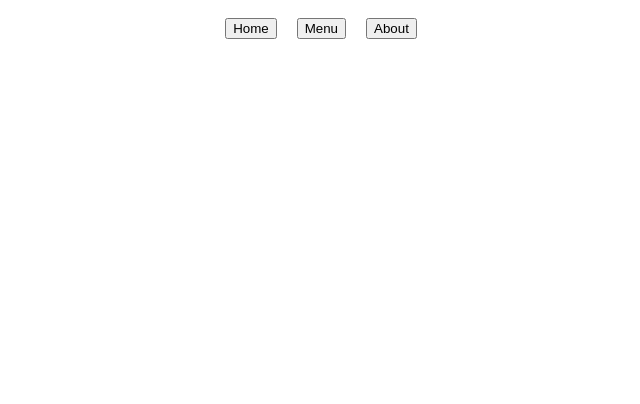
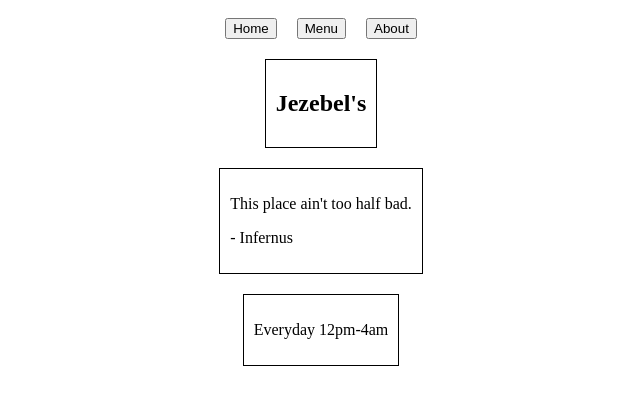
Before and after one commit to quietwas/restaurant-page, a website built with webpack: page src/template.html in a window 1280 px wide. Shown: the whole page, without its empty margins (319-959 px from the left). Built offline with nearby package versions, Linux system fonts and the light colour scheme.

Commit message:
Initialized home.js and initial page load
Created a button function which allows the user to change to the home screen once the other buttons are initialized and exported the createHomeScreen function to have an initial start screen

```diff
--- a/src/home.js
+++ b/src/home.js
@@ -1 +1,40 @@
 import "./styles.css"
+
+function createHomeScreen(content) {
+    content.replaceChildren()
+
+    const titleCard = document.createElement("div")
+    titleCard.classList.add("card")
+    const title = document.createElement("h2")
+    title.textContent = "Jezebel's"
+    titleCard.appendChild(title)
+
+    const reviewCard = document.createElement("div")
+    reviewCard.classList.add("card")
+    const review = document.createElement("p")
+    const author = document.createElement("p")
+    review.textContent = "This place ain't too half bad."
+    author.textContent = "- Infernus"
+    reviewCard.appendChild(review)
+    reviewCard.appendChild(author)
+
+    const hoursCard = document.createElement("div")
+    hoursCard.classList.add("card")
+    const hours = document.createElement("p")
+    hours.textContent = "Everyday 12pm-4am"
+    hoursCard.appendChild(hours)
+
+    content.appendChild(titleCard)
+    content.appendChild(reviewCard)
+    content.appendChild(hoursCard)
+}
+
+const homeButton = document.querySelector(".home")
+
+homeButton.addEventListener("click", () => {
+    createHomeScreen(content)
+})
+
+export {
+    createHomeScreen
+}
--- a/src/index.js
+++ b/src/index.js
@@ -1 +1,7 @@
 import "./load.js"
+import "./home.js"
+import { createHomeScreen } from "./home.js"
+
+const content = document.querySelector("#content")
+
+createHomeScreen(content)
--- a/src/styles.css
+++ b/src/styles.css
@@ -12,6 +12,7 @@ nav {
     flex-direction: column;
     justify-content: center;
     align-items: center;
+    gap: 20px;
 }
 
 .card {
--- a/src/template.html
+++ b/src/template.html
@@ -8,9 +8,9 @@
 <body style="display: none">
     <header>
         <nav>
-            <button>Home</button>
-            <button>Menu</button>
-            <button>About</button>
+            <button class="home">Home</button>
+            <button class="menu">Menu</button>
+            <button class="about">About</button>
         </nav>
     </header>
     <div id="content"></div>
```
